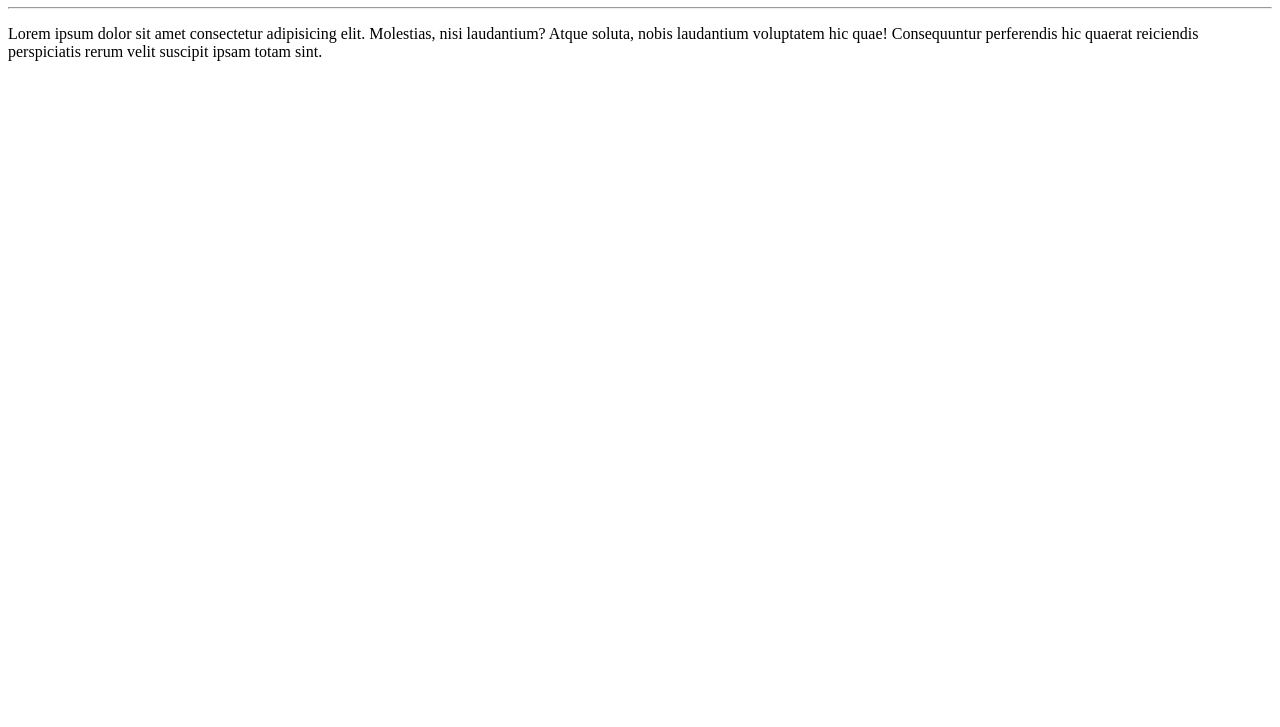
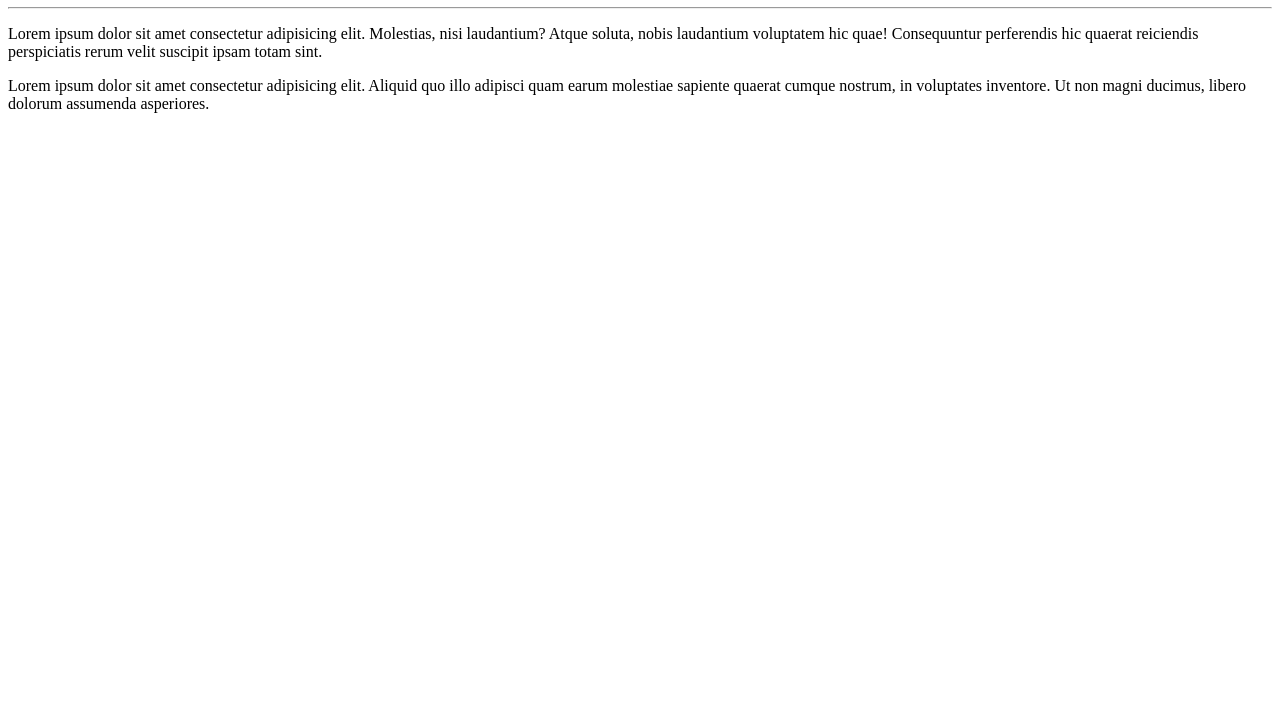
Before and after one commit to jufarias/olamundo, a plain HTML site: page site-exemplo/index.html in a window 1280 px wide. Shown: the part 73-800 px from the top of the page. Drawn offline with Linux system fonts and the light colour scheme.

Commit message:
adicionei um parágrafo

```diff
--- a/site-exemplo/index.html
+++ b/site-exemplo/index.html
@@ -10,5 +10,6 @@
     <h1>Olá, Mundo!</h1>
     <hr>
     <p>Lorem ipsum dolor sit amet consectetur adipisicing elit. Molestias, nisi laudantium? Atque soluta, nobis laudantium voluptatem hic quae! Consequuntur perferendis hic quaerat reiciendis perspiciatis rerum velit suscipit ipsam totam sint.</p>
+    <p>Lorem ipsum dolor sit amet consectetur adipisicing elit. Aliquid quo illo adipisci quam earum molestiae sapiente quaerat cumque nostrum, in voluptates inventore. Ut non magni ducimus, libero dolorum assumenda asperiores.</p>
 </body>
 </html>
```
